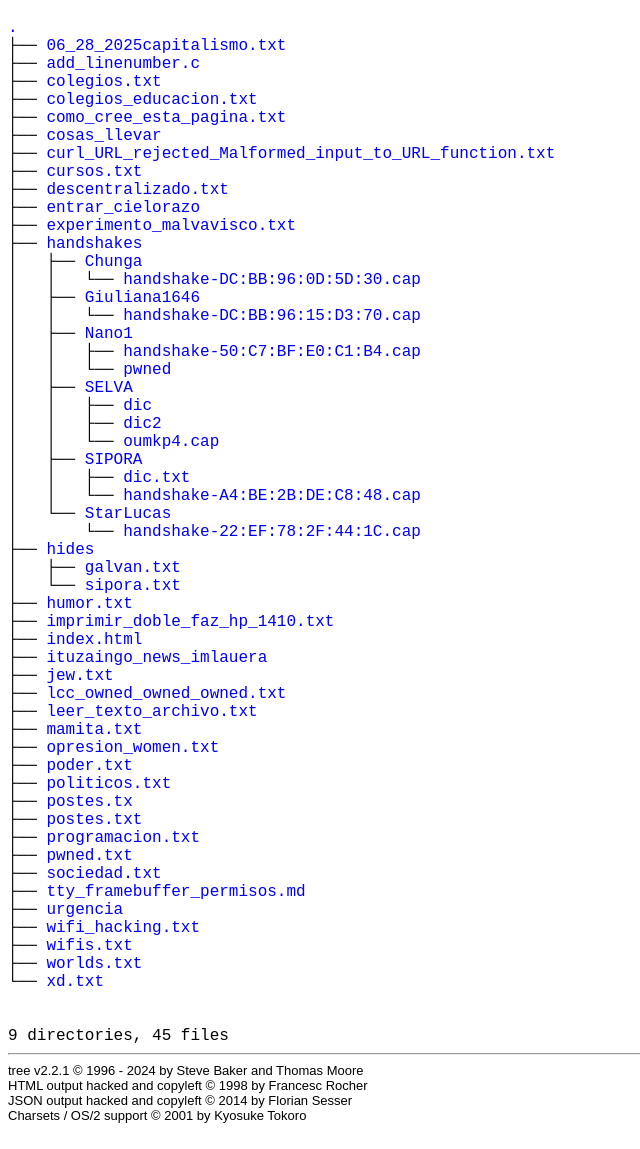
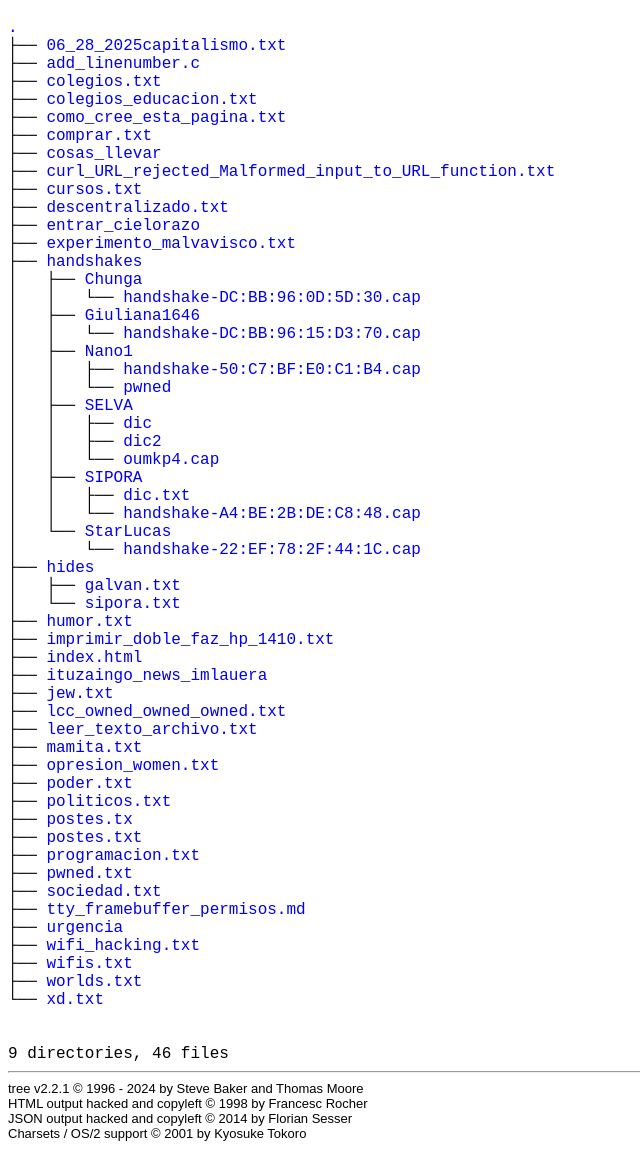
Before and after one commit to analisismatematico2/analisismatematico2.github.io, a plain HTML site: page index.html in a window 1280 px wide. Shown: the part 61-1210 px from the top of the page, without its empty margins (0-640 px from the left). Drawn offline with Linux system fonts and the light colour scheme.

Commit message:
feminismo

```diff
--- a/index.html
+++ b/index.html
@@ -31,6 +31,7 @@
 	├── <a href="./colegios.txt">colegios.txt</a><br>
 	├── <a href="./colegios_educacion.txt">colegios_educacion.txt</a><br>
 	├── <a href="./como_cree_esta_pagina.txt">como_cree_esta_pagina.txt</a><br>
+	├── <a href="./comprar.txt">comprar.txt</a><br>
 	├── <a href="./cosas_llevar">cosas_llevar</a><br>
 	├── <a href="./curl_URL_rejected_Malformed_input_to_URL_function.txt">curl_URL_rejected_Malformed_input_to_URL_function.txt</a><br>
 	├── <a href="./cursos.txt">cursos.txt</a><br>
@@ -81,7 +82,7 @@
 	└── <a href="./xd.txt">xd.txt</a><br>
 <br><br><p>
 
-9 directories, 45 files
+9 directories, 46 files
 
 </p>
 	<hr>
```
Also changed, not shown: comprar.txt (added).
